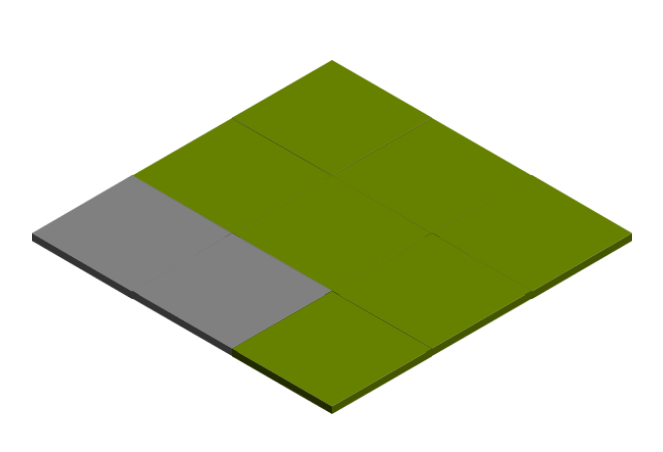
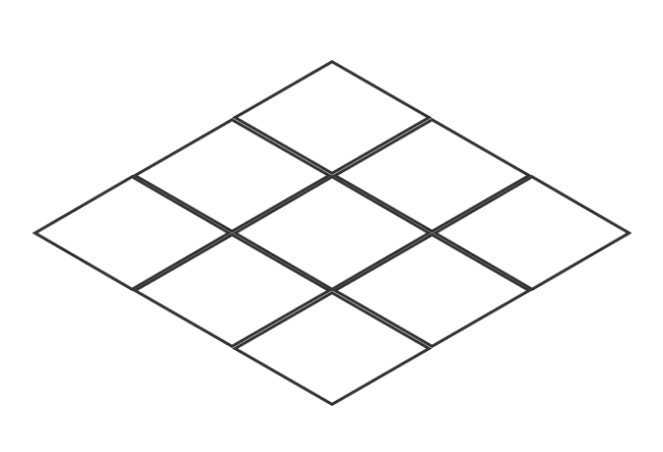
Before and after one commit to dhammafarer/exhibition-vue, a Vue app: page / in a window 1280 px wide. Shown: the top 452 px of the page, without its empty margins (68-731 px from the left). Built offline with nearby package versions, Linux system fonts and the light colour scheme.

Commit message:
refactor grid

```diff
--- a/src/App.vue
+++ b/src/App.vue
@@ -3,7 +3,13 @@
 
     <div class="graphic">
 
-      <div v-if="true" class="ground">
+      <div v-if="show.grid" class="grid">
+        <div class="tile" v-for="tile in ground" :style="groundTileStyles(tile.pos)">
+          <img class="ground-tile" :src="tiles['grid']">
+        </div>
+      </div>
+
+      <div v-if="show.ground" class="ground">
         <div class="tile" v-for="tile in ground" :style="groundTileStyles(tile.pos)">
           <img class="ground-tile" :src="tiles[tile.type]"/>
         </div>
@@ -25,6 +31,12 @@ export default {
   },
   data () {
     return {
+      show: {
+        grid: true,
+        ground: false,
+        objects: false,
+        markers: false
+      },
       displayTooltip: false,
       tooltipContent: 'text...',
       tileRatio: 1.7345,
@@ -42,7 +54,7 @@ export default {
         [null, 'factory', null]
       ],
       tiles: {
-        zero: require('./assets/0.png'),
+        grid: require('./assets/0.png'),
         grass: require('./assets/grass.png'),
         stone: require('./assets/stone.png'),
         temple: require('./assets/temple.png'),
@@ -55,6 +67,9 @@ export default {
   computed: {
     tileHeight () {
       return (this.tileWidth / this.tileRatio)
+    },
+    grid () {
+      this.ground.map(tile => Object.assign({}, tile, {type: 'grid'}))
     },
     ground () {
       return this.groundMap
```
